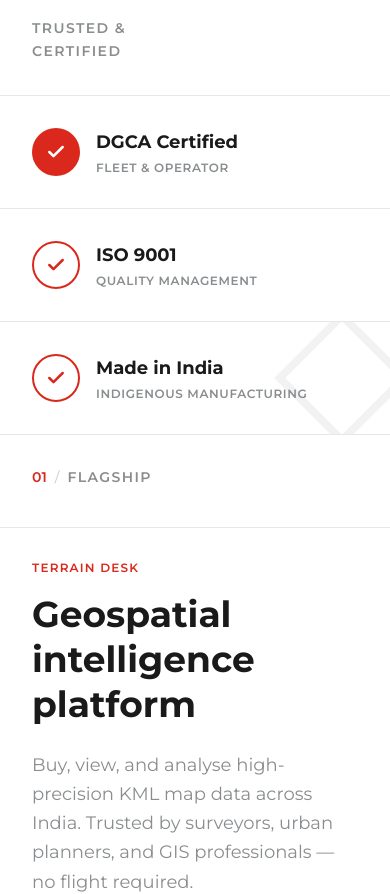
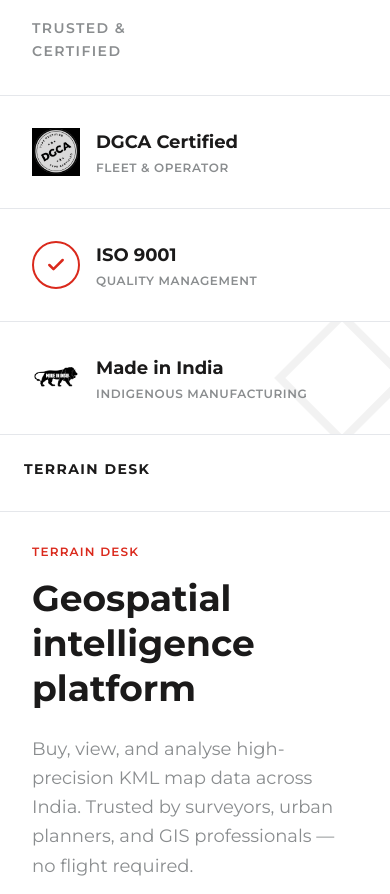
Before and after one commit to latrics/Latrics_website_2.0, a Next.js app in the folder frontend/: page / in a window 390 px wide. Shown: the part 860-1754 px from the top of the page. Built offline with nearby package versions, Linux system fonts and the light colour scheme.

Commit message:
style: update section layout, case studies, and trust badges

```diff
--- a/frontend/src/components/SectionLayout.tsx
+++ b/frontend/src/components/SectionLayout.tsx
@@ -12,24 +12,13 @@
   return (
     <section className={`w-full flex flex-col md:flex-row border-b border-gray-200 ${dark ? 'bg-black text-white' : 'bg-white'}`}>
       {/* Left Sidebar */}
-      <div className={`w-full md:w-[25%] p-8 border-b md:border-b-0 md:border-r ${dark ? 'border-gray-800' : 'border-gray-200'} shrink-0`}>
+      <div className={`w-full md:w-[20%] p-6 md:p-6 border-b md:border-b-0 md:border-r ${dark ? 'border-gray-800' : 'border-gray-200'} shrink-0`}>
         <div className="sticky top-24">
-          <div className="flex items-center gap-2 mb-2">
-            <span className="text-brand-red font-semibold text-sm">
-              {number.includes("/") ? number.split("/")[0].trim() : number}
-            </span>
-            <span className="text-brand-silver text-sm">/</span>
-            <h2 className={`font-heading text-sm tracking-widest font-semibold uppercase ${dark ? 'text-gray-400' : 'text-brand-olive'}`}>
-              {number.includes("/") ? number.split("/")[1].trim() : title}
-            </h2>
-          </div>
-          {title && !number.includes("/") && (
-            <h3 className={`text-lg font-bold ${dark ? 'text-white' : 'text-brand-charcoal'}`}>
-              {title}
-            </h3>
-          )}
+          <h2 className={`font-heading text-sm tracking-widest font-bold uppercase mb-2 ${dark ? 'text-white' : 'text-brand-charcoal'}`}>
+            {title}
+          </h2>
           {subtitle && (
-            <p className={`mt-2 text-sm ${dark ? 'text-gray-400' : 'text-brand-olive'}`}>
+            <p className={`text-sm ${dark ? 'text-gray-400' : 'text-brand-olive'}`}>
               {subtitle}
             </p>
           )}
@@ -37,7 +26,7 @@
       </div>
 
       {/* Main Content Area */}
-      <div className="w-full md:w-[75%]">
+      <div className="w-full md:w-[80%]">
         {children}
       </div>
     </section>
--- a/frontend/src/components/homescreen/CaseStudiesSection.tsx
+++ b/frontend/src/components/homescreen/CaseStudiesSection.tsx
@@ -1,21 +1,24 @@
 import React from "react";
+import Image from "next/image";
 import SectionLayout from "../SectionLayout";
 
 export default function CaseStudiesSection() {
   return (
-    <SectionLayout number="05 / IN THE FIELD" title="">
+    <SectionLayout number="05 / IN THE FIELD" title="Case studies">
       <div className="p-8 lg:p-16 border-b border-gray-200">
         <p className="text-brand-olive text-lg leading-relaxed max-w-3xl">
           Real deployments across mining, highways, energy, and emergency response — measured in hours saved, sites covered, and risk removed from hazardous terrain. Every mission ends in a decision-ready digital twin.
         </p>
       </div>
       <div className="grid grid-cols-1 md:grid-cols-2 w-full">
+
         {/* Case Study 1 */}
-        <div className="flex flex-col border-b md:border-b-0 md:border-r border-gray-200">
-          <div className="w-full aspect-video bg-[#181a17] relative flex items-end p-6">
-            <span className="text-gray-400 text-xs font-semibold tracking-widest uppercase">HIGHWAY CORRIDOR, AERIAL</span>
+        <div className="flex flex-col border-b border-gray-200 md:border-r">
+          <div className="w-full aspect-video bg-gray-900 relative flex items-end p-6 overflow-hidden">
+            <Image src="/assets/Highway.png" alt="Highway mapping" fill className="object-cover opacity-60" />
+            <span className="relative z-10 text-white text-xs font-semibold tracking-widest uppercase">HIGHWAY CORRIDOR, AERIAL</span>
           </div>
-          <div className="p-8 bg-white">
+          <div className="p-8 bg-white flex-1">
             <h3 className="text-2xl font-bold text-brand-charcoal mb-4">40 km NH corridor mapped 6× faster</h3>
             <div className="flex gap-2 mb-4">
               <span className="text-brand-red text-xs font-semibold uppercase border border-gray-200 px-2 py-1">40 KM / 7 DAYS</span>
@@ -26,11 +29,12 @@
         </div>
 
         {/* Case Study 2 */}
-        <div className="flex flex-col">
-          <div className="w-full aspect-video bg-[#261c18] relative flex items-end p-6">
-            <span className="text-brand-red text-xs font-semibold tracking-widest uppercase">FLOOD RESPONSE, DRONE VIEW</span>
+        <div className="flex flex-col border-b border-gray-200">
+          <div className="w-full aspect-video bg-gray-900 relative flex items-end p-6 overflow-hidden">
+            <Image src="/assets/WATER1.png" alt="Flood response mapping" fill className="object-cover opacity-60" />
+            <span className="relative z-10 text-white text-xs font-semibold tracking-widest uppercase">FLOOD RESPONSE, DRONE VIEW</span>
           </div>
-          <div className="p-8 bg-white">
+          <div className="p-8 bg-white flex-1">
             <h3 className="text-2xl font-bold text-brand-charcoal mb-4">Flood extent mapped in 4 hrs</h3>
             <div className="flex gap-2 mb-4">
               <span className="text-brand-red text-xs font-semibold uppercase border border-gray-200 px-2 py-1">4 HR RESPONSE</span>
@@ -39,6 +43,39 @@
             <p className="text-brand-olive text-xs font-semibold tracking-widest uppercase">ASSAM DISASTER CELL — <span className="text-brand-red cursor-pointer hover:underline">READ CASE →</span></p>
           </div>
         </div>
+
+        {/* Case Study 3 */}
+        <div className="flex flex-col border-b border-gray-200 md:border-b-0 md:border-r">
+          <div className="w-full aspect-video bg-gray-900 relative flex items-end p-6 overflow-hidden">
+            <Image src="/assets/Mines.png" alt="Mining volumetric analysis" fill className="object-cover opacity-60" />
+            <span className="relative z-10 text-white text-xs font-semibold tracking-widest uppercase">MINING, VOLUMETRIC ANALYSIS</span>
+          </div>
+          <div className="p-8 bg-white flex-1">
+            <h3 className="text-2xl font-bold text-brand-charcoal mb-4">High-precision stockpile measurements</h3>
+            <div className="flex gap-2 mb-4">
+              <span className="text-brand-red text-xs font-semibold uppercase border border-gray-200 px-2 py-1">99% ACCURACY</span>
+              <span className="text-brand-olive text-xs font-semibold uppercase border border-gray-200 px-2 py-1">MINING SECTOR</span>
+            </div>
+            <p className="text-brand-olive text-xs font-semibold tracking-widest uppercase">ODISHA MINES — <span className="text-brand-red cursor-pointer hover:underline">READ CASE →</span></p>
+          </div>
+        </div>
+
+        {/* Case Study 4 */}
+        <div className="flex flex-col">
+          <div className="w-full aspect-video bg-gray-900 relative flex items-end p-6 overflow-hidden">
+            <Image src="/assets/energy_1.png" alt="Energy sector inspection" fill className="object-cover opacity-60" />
+            <span className="relative z-10 text-white text-xs font-semibold tracking-widest uppercase">POWER GRID INSPECTION</span>
+          </div>
+          <div className="p-8 bg-white flex-1">
+            <h3 className="text-2xl font-bold text-brand-charcoal mb-4">Thermal analysis of transmission towers</h3>
+            <div className="flex gap-2 mb-4">
+              <span className="text-brand-red text-xs font-semibold uppercase border border-gray-200 px-2 py-1">ZERO DOWNTIME</span>
+              <span className="text-brand-olive text-xs font-semibold uppercase border border-gray-200 px-2 py-1">ENERGY SECTOR</span>
+            </div>
+            <p className="text-brand-olive text-xs font-semibold tracking-widest uppercase">POWERGRID CORP — <span className="text-brand-red cursor-pointer hover:underline">READ CASE →</span></p>
+          </div>
+        </div>
+
       </div>
     </SectionLayout>
   );
--- a/frontend/src/components/homescreen/TrustBar.tsx
+++ b/frontend/src/components/homescreen/TrustBar.tsx
@@ -1,4 +1,5 @@
 import React from "react";
+import Image from "next/image";
 import { Check } from "lucide-react";
 
 export default function TrustBar() {
@@ -16,8 +17,8 @@
 
         {/* DGCA Certified Block */}
         <div className="w-full md:w-[25%] p-8 border-b md:border-b-0 md:border-r border-gray-200 flex items-center gap-4">
-          <div className="w-12 h-12 rounded-full bg-brand-red flex items-center justify-center shrink-0">
-            <Check className="text-white w-5 h-5" strokeWidth={3} />
+          <div className="w-12 h-12 relative shrink-0">
+            <Image src="/assets/DGCA Stamp seal.png" alt="DGCA Certified" fill className="object-contain" />
           </div>
           <div>
             <h4 className="text-brand-charcoal font-bold text-lg">DGCA Certified</h4>
@@ -42,8 +43,8 @@
 
         {/* Made in India Block */}
         <div className="w-full md:w-[25%] p-8 flex items-center gap-4 relative overflow-hidden">
-          <div className="w-12 h-12 rounded-full border-2 border-brand-red flex items-center justify-center shrink-0 relative z-10">
-            <Check className="text-brand-red w-5 h-5" strokeWidth={3} />
+          <div className="w-12 h-12 relative shrink-0 z-10">
+            <Image src="/assets/make_in_india_stamp.png" alt="Made in India" fill className="object-contain" />
           </div>
           <div className="relative z-10">
             <h4 className="text-brand-charcoal font-bold text-lg">Made in India</h4>
```
Also changed, not shown: frontend/public/assets/DGCA Stamp seal.png (added), frontend/public/assets/make_in_india_stamp.png (added).
